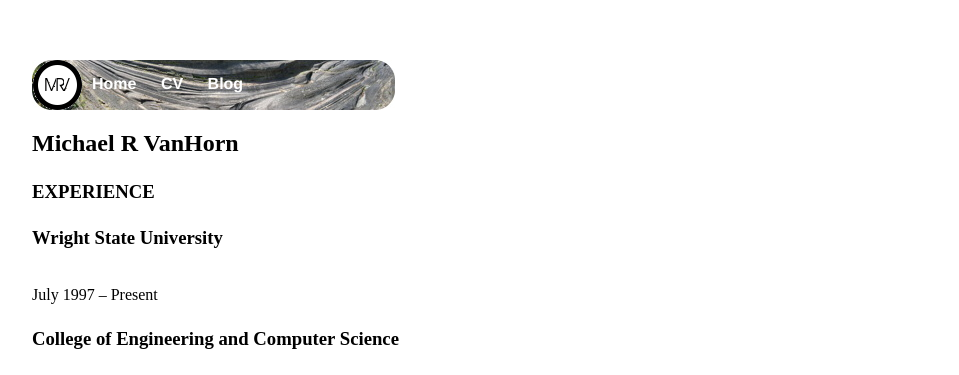
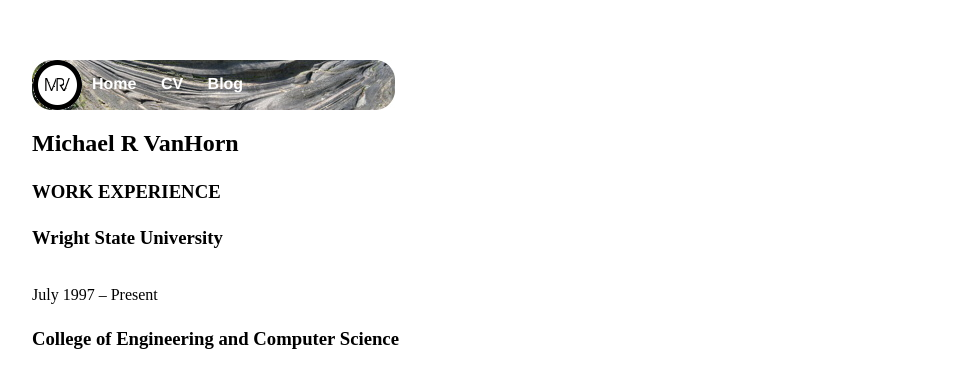
Before and after one commit to mrvanhorn/mrvanhorn.github.io, a Jekyll site: the page built from cv/index.html, in a window 1280 px wide. Shown: the top 375 px of the page, without its empty margins (160-1119 px from the left). Built offline with Jekyll 4.4.1, drawn with Linux system fonts in a browser that asks for light colours.

Commit message:
added "work"

```diff
--- a/cv/index.html
+++ b/cv/index.html
@@ -4,7 +4,7 @@ title: Michael R VanHorn
 ---
 
 <p>
-    <h3>EXPERIENCE</h3>
+    <h3>WORK EXPERIENCE</h3>
 </p>
 <p>
     <h3>Wright State University</h3><br>
```
